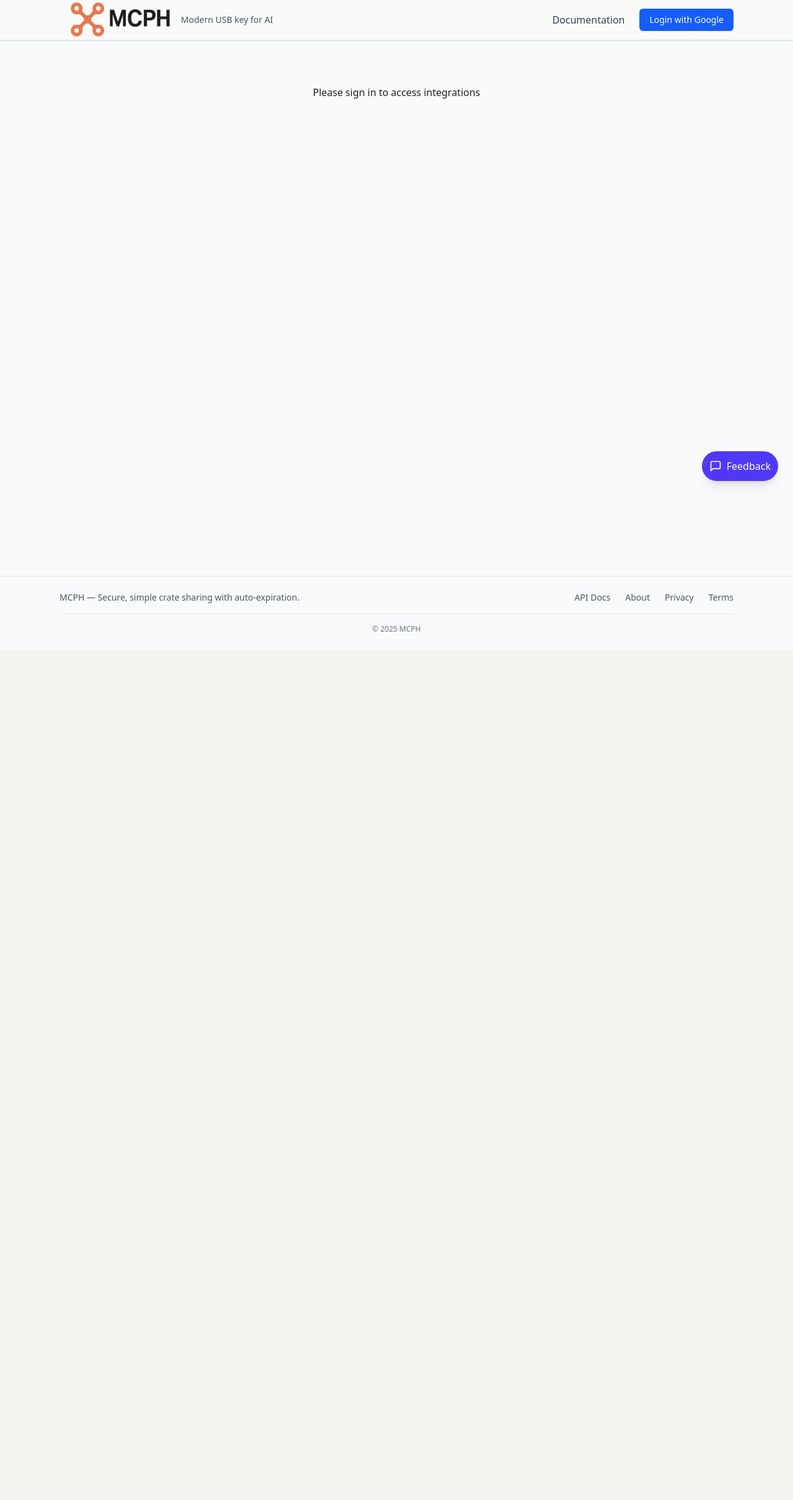
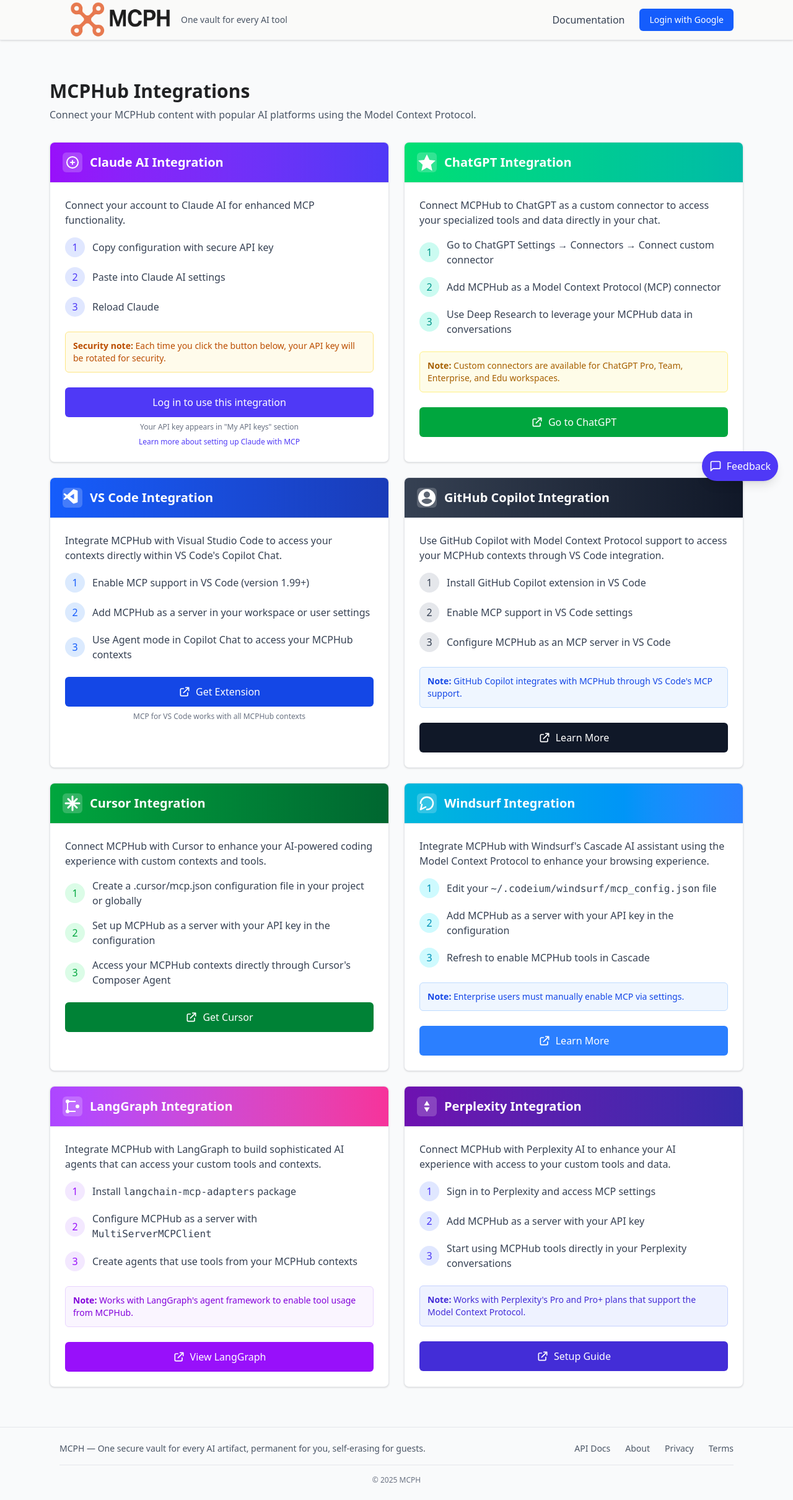
Before and after one commit to ravediamond/MCPH, a Next.js app: page /integrations in a window 1280 px wide. Shown: the whole page at 62% size. Before the commit the page ends 1047 px from the top, so only its background shows below. Built offline with nearby package versions, Linux system fonts and the light colour scheme; no server answers.

Commit message:
feat: updated pages

```diff
--- a/app/(dashboard)/integrations/page.tsx
+++ b/app/(dashboard)/integrations/page.tsx
@@ -46,18 +46,8 @@
     }
   };
 
-  if (!user) {
-    return (
-      <div className="text-center py-10">
-        Please sign in to access integrations
-      </div>
-    );
-  }
-
-  return (
-    <div className="max-w-4xl mx-auto py-8 px-4">
-      <h1 className="text-2xl font-bold mb-6">Integrations</h1>
-
+  // Shared function to render integration cards
+  const renderIntegrationCards = () => (
     <div className="grid grid-cols-1 md:grid-cols-2 gap-6">
       {/* Claude Integration Card */}
       <Card hoverable>
@@ -103,8 +93,7 @@
         <div className="p-6">
           <div className="mb-6">
             <p className="text-gray-700 mb-4">
-                Connect your account to Claude AI for enhanced MCP
-                functionality.
+              Connect your account to Claude AI for enhanced MCP functionality.
             </p>
 
             <div className="space-y-4 mb-6">
@@ -140,6 +129,7 @@
             </div>
           </div>
 
+          {user ? (
             <button
               onClick={handleCopyClaudeConfig}
               disabled={isCopying}
@@ -158,6 +148,14 @@
                   ? "Copied!"
                   : "Copy Configuration"}
             </button>
+          ) : (
+            <a
+              href="/login"
+              className="w-full flex items-center justify-center px-4 py-3 bg-indigo-600 text-white rounded-md hover:bg-indigo-700 focus:outline-none focus:ring-2 focus:ring-indigo-500 focus:ring-offset-2 transition-colors"
+            >
+              Log in to use this integration
+            </a>
+          )}
           <p className="text-xs text-gray-500 mt-2 text-center">
             Your API key appears in "My API keys" section
           </p>
@@ -213,8 +211,7 @@
                   1
                 </div>
                 <span className="text-gray-700">
-                    Go to ChatGPT Settings → Connectors → Connect custom
-                    connector
+                  Go to ChatGPT Settings → Connectors → Connect custom connector
                 </span>
               </div>
               <div className="flex items-center">
@@ -326,8 +323,7 @@
                   3
                 </div>
                 <span className="text-gray-700">
-                    Use Agent mode in Copilot Chat to access your MCPHub
-                    contexts
+                  Use Agent mode in Copilot Chat to access your MCPHub contexts
                 </span>
               </div>
             </div>
@@ -531,8 +527,8 @@
                   3
                 </div>
                 <span className="text-gray-700">
-                    Access your MCPHub contexts directly through Cursor's
-                    Composer Agent
+                  Access your MCPHub contexts directly through Cursor's Composer
+                  Agent
                 </span>
               </div>
             </div>
@@ -622,8 +618,7 @@
                   2
                 </div>
                 <span className="text-gray-700">
-                    Add MCPHub as a server with your API key in the
-                    configuration
+                  Add MCPHub as a server with your API key in the configuration
                 </span>
               </div>
               <div className="flex items-center">
@@ -638,8 +633,8 @@
 
             <div className="p-3 bg-blue-50 border border-blue-200 rounded-md mb-6">
               <p className="text-blue-700 text-sm">
-                  <strong>Note:</strong> Enterprise users must manually enable
-                  MCP via settings.
+                <strong>Note:</strong> Enterprise users must manually enable MCP
+                via settings.
               </p>
             </div>
           </div>
@@ -738,8 +733,8 @@
 
             <div className="p-3 bg-purple-50 border border-purple-200 rounded-md mb-6">
               <p className="text-purple-700 text-sm">
-                  <strong>Note:</strong> Works with LangGraph's agent framework
-                  to enable tool usage from MCPHub.
+                <strong>Note:</strong> Works with LangGraph's agent framework to
+                enable tool usage from MCPHub.
               </p>
             </div>
           </div>
@@ -768,7 +763,114 @@
           </a>
         </div>
       </Card>
+
+      {/* Perplexity Integration Card */}
+      <Card hoverable>
+        <Card.Header className="bg-gradient-to-r from-purple-800 to-indigo-800 text-white">
+          <div className="flex items-center">
+            <div className="mr-3">
+              <svg
+                width="32"
+                height="32"
+                viewBox="0 0 32 32"
+                fill="none"
+                xmlns="http://www.w3.org/2000/svg"
+              >
+                <rect
+                  width="32"
+                  height="32"
+                  rx="6"
+                  fill="white"
+                  fillOpacity="0.2"
+                />
+                <path d="M16 7L20.5 14.5H11.5L16 7Z" fill="white" />
+                <path d="M16 25L11.5 17.5H20.5L16 25Z" fill="white" />
+              </svg>
             </div>
+            <h2 className="text-xl font-semibold">Perplexity Integration</h2>
+          </div>
+        </Card.Header>
+        <div className="p-6">
+          <div className="mb-6">
+            <p className="text-gray-700 mb-4">
+              Connect MCPHub with Perplexity AI to enhance your AI experience
+              with access to your custom tools and data.
+            </p>
+
+            <div className="space-y-4 mb-6">
+              <div className="flex items-center">
+                <div className="w-8 h-8 rounded-full bg-indigo-100 text-indigo-600 flex items-center justify-center mr-3 flex-shrink-0">
+                  1
+                </div>
+                <span className="text-gray-700">
+                  Sign in to Perplexity and access MCP settings
+                </span>
+              </div>
+              <div className="flex items-center">
+                <div className="w-8 h-8 rounded-full bg-indigo-100 text-indigo-600 flex items-center justify-center mr-3 flex-shrink-0">
+                  2
+                </div>
+                <span className="text-gray-700">
+                  Add MCPHub as a server with your API key
+                </span>
+              </div>
+              <div className="flex items-center">
+                <div className="w-8 h-8 rounded-full bg-indigo-100 text-indigo-600 flex items-center justify-center mr-3 flex-shrink-0">
+                  3
+                </div>
+                <span className="text-gray-700">
+                  Start using MCPHub tools directly in your Perplexity
+                  conversations
+                </span>
+              </div>
+            </div>
+
+            <div className="p-3 bg-indigo-50 border border-indigo-200 rounded-md mb-6">
+              <p className="text-indigo-700 text-sm">
+                <strong>Note:</strong> Works with Perplexity's Pro and Pro+
+                plans that support the Model Context Protocol.
+              </p>
+            </div>
+          </div>
+
+          <a
+            href="https://docs.perplexity.ai/guides/mcp-server"
+            target="_blank"
+            rel="noopener noreferrer"
+            className="w-full flex items-center justify-center px-4 py-3 bg-indigo-700 text-white rounded-md hover:bg-indigo-800 focus:outline-none focus:ring-2 focus:ring-indigo-600 focus:ring-offset-2 transition-colors"
+          >
+            <svg
+              className="w-5 h-5 mr-2"
+              fill="none"
+              stroke="currentColor"
+              viewBox="0 0 24 24"
+              xmlns="http://www.w3.org/2000/svg"
+            >
+              <path
+                strokeLinecap="round"
+                strokeLinejoin="round"
+                strokeWidth="2"
+                d="M10 6H6a2 2 0 00-2 2v10a2 2 0 002 2h10a2 2 0 002-2v-4M14 4h6m0 0v6m0-6L10 14"
+              ></path>
+            </svg>
+            Setup Guide
+          </a>
+        </div>
+      </Card>
+    </div>
+  );
+
+  return (
+    <div className="container mx-auto px-4 py-8 max-w-6xl">
+      <div className="mb-8">
+        <h1 className="text-3xl font-bold mb-2">MCPHub Integrations</h1>
+        <p className="text-gray-600">
+          Connect your MCPHub content with popular AI platforms using the Model
+          Context Protocol.
+        </p>
+      </div>
+
+      {renderIntegrationCards()}
     </div>
   );
 }
--- a/app/docs/faq/page.tsx
+++ b/app/docs/faq/page.tsx
@@ -48,6 +48,7 @@
                   "Windsurf",
                   "GitHub Copilot",
                   "Mistral Le Chat",
+                  "Perplexity AI",
                   "LangGraph",
                   "CrewAI",
                   "LlamaIndex",
--- a/app/layout.tsx
+++ b/app/layout.tsx
@@ -22,7 +22,7 @@
   metadataBase: new URL("https://mcph.io"),
   title: "MCPH | Secure, Simple Crate Sharing",
   description:
-    "MCPH – the USB stick for AI tools. Store, share, and auto-expire prompts, files, & model outputs with a single chat command.",
+    "MCPH – One vault for every AI tool. Securely store, share, and manage AI artifacts with permanent storage for you and auto-expiry for guests.",
   keywords: [
     "crate sharing",
     "temporary crates",
@@ -34,7 +34,7 @@
   openGraph: {
     title: "MCPH | Secure, Simple Crate Sharing",
     description:
-      "MCPH – the USB stick for AI tools. Store, share, and auto-expire prompts, files, & model outputs with a single chat command.",
+      "MCPH – One vault for every AI tool. Securely store, share, and manage AI artifacts with permanent storage for you and auto-expiry for guests.",
     url: "https://mcph.io",
     siteName: "MCPH",
     images: [
--- a/app/page.tsx
+++ b/app/page.tsx
@@ -24,12 +24,10 @@
       <section className="relative isolate overflow-hidden py-10 md:py-16 px-4">
         <div className="max-w-4xl mx-auto">
           <div className="text-center mb-8">
-            <h1 className="text-5xl font-bold">
-              One memory for every AI tool.
-            </h1>
+            <h1 className="text-5xl font-bold">One vault for every AI tool.</h1>
             <p className="text-lg text-gray-600 max-w-xl mx-auto mt-4">
-              Crates stores and shares every artifact your AIs create—permanent
-              for you, self-erasing for guests.
+              Permanent for you, self-erasing for guests—securely store, find,
+              and share any artifact across Claude, ChatGPT, or your own agents.
             </p>
             <div className="mt-6">
               <Link
@@ -53,14 +51,14 @@
             </span>
             <span className="inline-flex items-center px-2 md:px-3 py-1 rounded-full border border-orange-200 bg-orange-50 text-xs md:text-sm text-gray-700">
               <FaCheck className="text-green-500 mr-1.5 text-xs" /> 30-day
-              auto-expiry
+              auto-expiry (guests)
             </span>
             <span className="inline-flex items-center px-2 md:px-3 py-1 rounded-full border border-orange-200 bg-orange-50 text-xs md:text-sm text-gray-700">
               <FaCheck className="text-green-500 mr-1.5 text-xs" /> Up to 10 MB
             </span>
             <span className="inline-flex items-center px-2 md:px-3 py-1 rounded-full border border-orange-200 bg-orange-50 text-xs md:text-sm text-gray-700">
-              <FaCheck className="text-green-500 mr-1.5 text-xs" />{" "}
-              Password-optional
+              <FaCheck className="text-green-500 mr-1.5 text-xs" /> Permanent
+              storage (logged in)
             </span>
           </div>
         </div>
@@ -92,19 +90,6 @@
             How It Works: 3 Simple Steps
           </h2>
 
-          <div className="mb-8 flex justify-center">
-            <img
-              src="/assets/claude-quickstart.gif"
-              alt="Quick-start: How to use with Claude AI"
-              style={{
-                maxWidth: "100%",
-                height: "auto",
-                borderRadius: "0.5rem",
-                boxShadow: "0 4px 12px rgba(0,0,0,0.1)",
-              }}
-            />
-          </div>
-
           <div className="grid grid-cols-1 sm:grid-cols-3 gap-4 md:gap-6">
             <div className="bg-white rounded-xl p-4 md:p-6 shadow-sm border border-gray-200 transition-all duration-300 hover:shadow-md hover:translate-y-[-2px]">
               <div className="bg-orange-100 text-orange-600 rounded-full h-12 w-12 md:h-14 md:w-14 flex items-center justify-center mx-auto mb-4 md:mb-5">
@@ -114,7 +99,7 @@
                 Upload
               </h3>
               <p className="text-gray-600 text-center text-sm md:text-base">
-                Drag & drop. Get a link. Done.
+                Securely vault your AI artifacts with ease.
               </p>
             </div>
 
@@ -149,7 +134,7 @@
       <section className="py-12 px-4 bg-white border-t border-gray-100">
         <div className="max-w-4xl mx-auto">
           <h2 className="text-2xl font-semibold mb-8 text-center text-gray-800">
-            Connect AI with Humans Seamlessly
+            Bridge AI to Humans with Secure Vaults
           </h2>
 
           <div className="relative flex flex-col md:flex-row items-center justify-between gap-4 py-6">
@@ -173,7 +158,7 @@
               </div>
               <h3 className="font-medium text-gray-800 mb-2">AI Assistant</h3>
               <p className="text-sm text-gray-600">
-                Creates content for sharing
+                Creates artifacts for secure storage
               </p>
             </div>
 
@@ -229,8 +214,10 @@
                   <line x1="12" y1="22.08" x2="12" y2="12"></line>
                 </svg>
               </div>
-              <h3 className="font-medium text-gray-800 mb-2">MCPH</h3>
-              <p className="text-sm text-gray-600">Generates shareable link</p>
+              <h3 className="font-medium text-gray-800 mb-2">AI Vault</h3>
+              <p className="text-sm text-gray-600">
+                Securely stores and generates shareable link
+              </p>
             </div>
 
             {/* Arrow from MCPH to Viewer */}
@@ -298,43 +285,10 @@
 
           <div className="mt-8 text-center">
             <p className="text-gray-600 max-w-xl mx-auto">
-              Share AI-generated content with a single link that works for both
-              humans and AI agents. No authentication required for viewing.
+              Share AI-generated artifacts from your secure vault with a single
+              link that works for both humans and AI agents. No authentication
+              required for viewing.
             </p>
-          </div>
-        </div>
-      </section>
-
-      {/* Developer Section */}
-      <section className="py-10 md:py-12 px-4 bg-white border-t border-gray-100">
-        <div className="max-w-4xl mx-auto">
-          <h2 className="text-xl md:text-2xl font-semibold mb-4 md:mb-6 text-center text-gray-800">
-            For Developers
-          </h2>
-          <div className="bg-gray-900 text-white p-3 md:p-5 rounded-xl font-mono text-xs md:text-sm overflow-x-auto shadow-lg mb-4">
-            <code>curl -F file=@report.md https://mcph.io/upload</code>
-          </div>
-          <div className="mt-4 text-center">
-            <Link
-              href="/docs"
-              className="inline-flex items-center text-orange-600 hover:text-orange-700 font-medium"
-            >
-              <span>View full API documentation</span>
-              <svg
-                xmlns="http://www.w3.org/2000/svg"
-                className="h-4 w-4 ml-1"
-                fill="none"
-                viewBox="0 0 24 24"
-                stroke="currentColor"
-              >
-                <path
-                  strokeLinecap="round"
-                  strokeLinejoin="round"
-                  strokeWidth={2}
-                  d="M9 5l7 7-7 7"
-                />
-              </svg>
-            </Link>
           </div>
         </div>
       </section>
@@ -505,7 +459,7 @@
                     />
                   </svg>
                   <span className="text-gray-600">
-                    Stored until you delete them (logged in users)
+                    Securely vaulted until you delete them (logged in users)
                   </span>
                 </li>
                 <li className="flex items-start">
@@ -521,7 +475,9 @@
                       clipRule="evenodd"
                     />
                   </svg>
-                  <span className="text-gray-600">Password protection</span>
+                  <span className="text-gray-600">
+                    30-day expiry for guest uploads
+                  </span>
                 </li>
                 <li className="flex items-start">
                   <svg
@@ -686,10 +642,11 @@
       <section className="py-16 px-4 text-center">
         <div className="max-w-3xl mx-auto bg-gradient-to-br from-orange-50 to-orange-100 rounded-xl p-8 border border-orange-200 shadow-sm">
           <h2 className="text-2xl font-semibold mb-4 text-gray-800">
-            Ready to streamline your AI content sharing?
+            Ready to secure your AI artifacts in one vault?
           </h2>
           <p className="text-gray-700 mb-8 text-lg">
-            Upload now (no login) or create an account for more features.
+            Upload now (no login) or create an account for enhanced vault
+            features.
           </p>
           <div className="flex flex-col sm:flex-row justify-center gap-4">
             <Link
@@ -711,9 +668,6 @@
       {/* Footer Info */}
       <section className="py-8 px-4 border-t border-gray-200 bg-gray-50">
         <div className="max-w-4xl mx-auto">
-          <div className="text-center mb-6">
-            <p className="text-gray-600">Drag & drop. Get a link. Done.</p>
-          </div>
           <div className="border-t border-gray-200 pt-6 mt-2">
             <div className="flex flex-wrap justify-center gap-8">
               <Link
--- a/components/layout/Footer.tsx
+++ b/components/layout/Footer.tsx
@@ -8,7 +8,8 @@
         <div className="flex flex-col md:flex-row justify-between items-center">
           <div className="mb-4 md:mb-0">
             <p className="text-gray-600 text-sm">
-              MCPH — Secure, simple crate sharing with auto-expiration.
+              MCPH — One secure vault for every AI artifact, permanent for you,
+              self-erasing for guests.
             </p>
           </div>
 
--- a/components/layout/Header.tsx
+++ b/components/layout/Header.tsx
@@ -62,7 +62,7 @@
               <div className="flex items-center">
                 <Image src="/icon.png" alt="Logo" width={180} height={180} />
                 <span className="hidden sm:inline-block ml-2 text-sm text-gray-600 font-medium">
-                  Modern USB key for AI
+                  One vault for every AI tool
                 </span>
               </div>
             </Link>
```
Also changed, not shown: app/docs/page.tsx (+4 -3 lines). Lines whose indentation alone changed are shown as unchanged.
